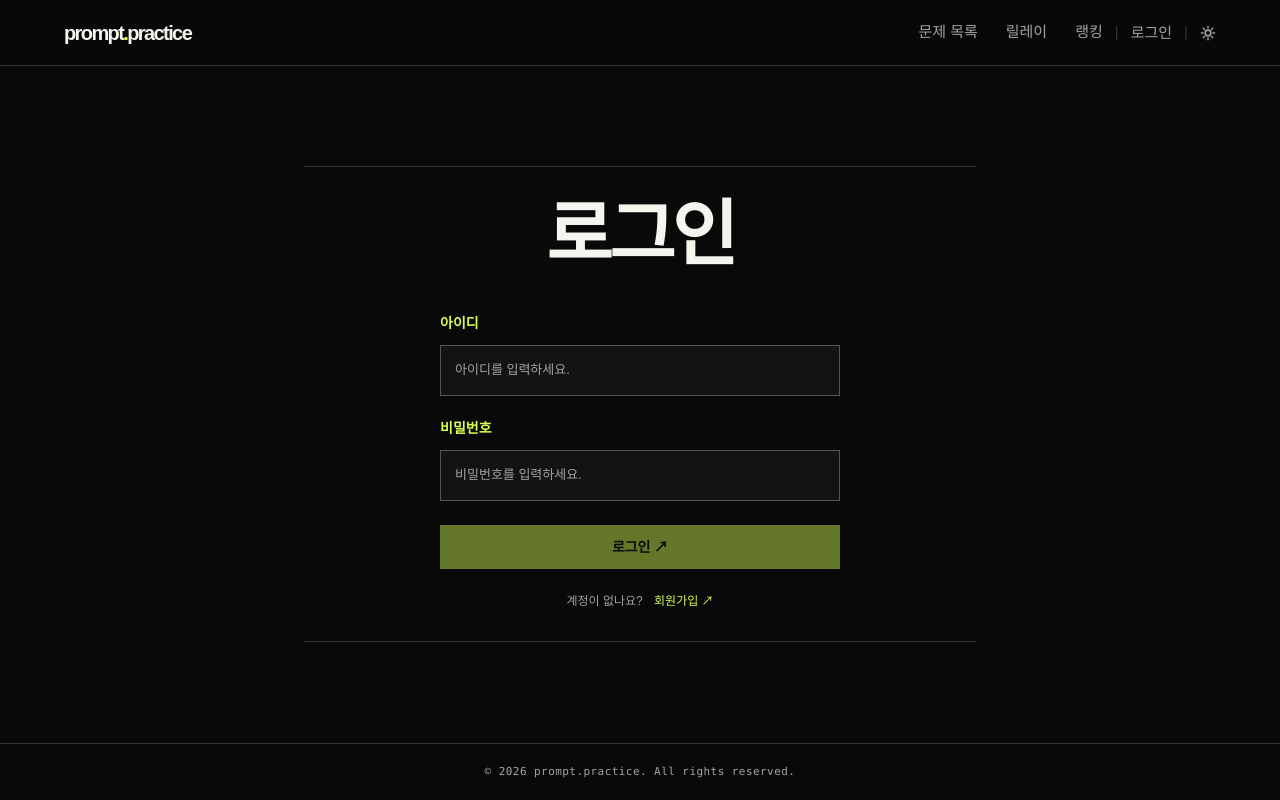
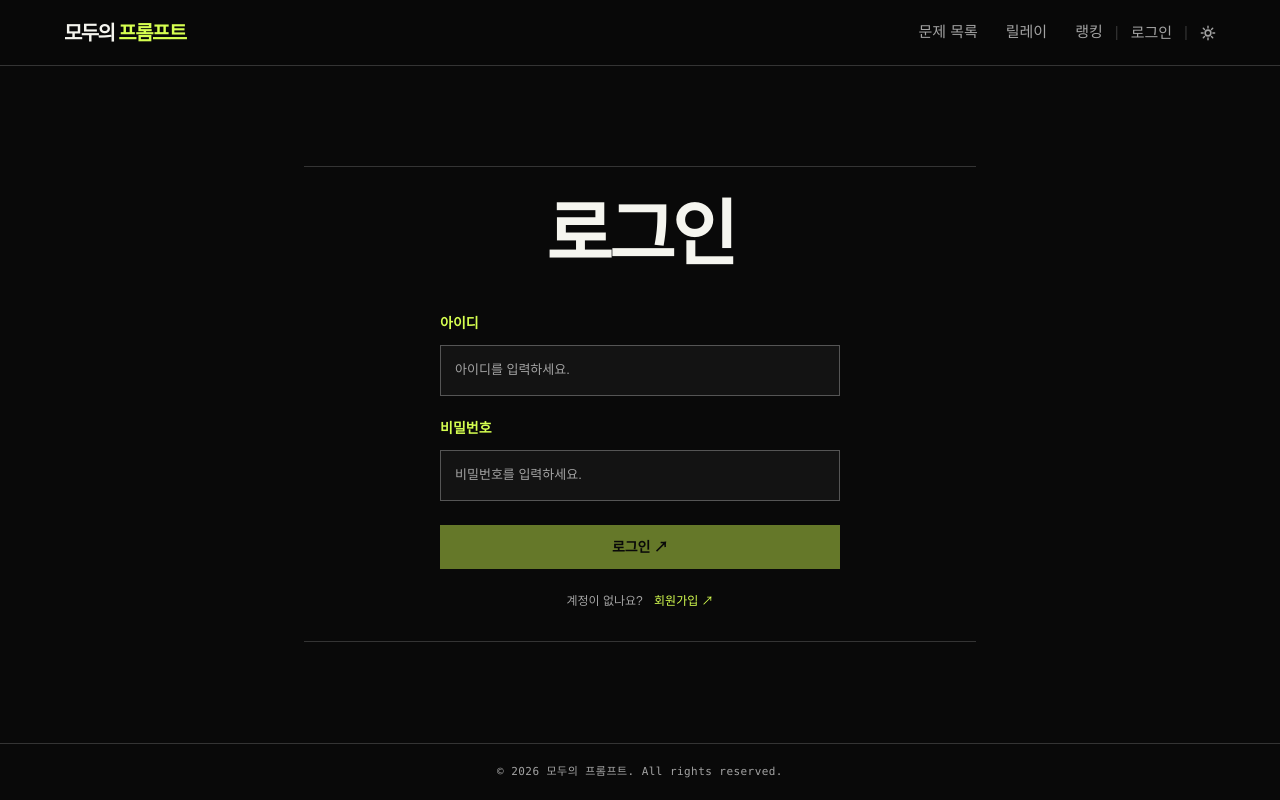
Before and after one commit to ddingorang/itsourprompt, a React (Vite) app in the folder frontend/: page /login in a window 1280 px wide. Built offline with nearby package versions, Linux system fonts and the light colour scheme; no server answers.

Commit message:
chore: 서비스 이름을 모두의 프롬프트로 변경하고 헤더·푸터 글씨 정리

```diff
--- a/frontend/src/shared/components/Footer.tsx
+++ b/frontend/src/shared/components/Footer.tsx
@@ -1,7 +1,14 @@
+// mono 스택에는 한글 글리프가 없어 윈도우에서 굴림으로 떨어진다.
+// 한글만 헤더 메뉴와 같은 Noto Sans KR로 그려지도록 뒤에 붙인다.
+const footerFontClasses =
+  "[font-family:ui-monospace,SFMono-Regular,Menlo,Monaco,Consolas,'Liberation_Mono','Courier_New',monospace,'Noto_Sans_KR',sans-serif]";
+
 export default function Footer() {
   return (
-    <footer className="border-t border-[var(--theme-border,#343434)] px-[5vw] py-5 text-center font-mono text-[11px] tracking-[0.04em] text-[var(--theme-subtle,#777)] max-[640px]:px-5">
-      © 2026 prompt.practice. All rights reserved.
+    <footer
+      className={`border-t border-[var(--theme-border,#343434)] px-[5vw] py-5 text-center text-[11px] tracking-[0.04em] text-[var(--theme-subtle,#777)] max-[640px]:px-5 ${footerFontClasses}`}
+    >
+      © 2026 모두의 프롬프트. All rights reserved.
     </footer>
   );
 }
--- a/frontend/src/shared/components/Header.tsx
+++ b/frontend/src/shared/components/Header.tsx
@@ -92,7 +92,7 @@ export default function Header({
         aria-label="홈으로 이동"
         onClick={onLogoClick}
       >
-        prompt<i className="not-italic text-[var(--acid,#d6ff50)]">.</i>practice
+        모두의 <i className="not-italic text-[var(--acid,#d6ff50)]">프롬프트</i>
       </Link>
 
       <button
@@ -143,7 +143,9 @@ export default function Header({
               <path d="M14.8 11.2A6.2 6.2 0 0 1 6.8 3.2a6.2 6.2 0 1 0 8 8Z" stroke="currentColor" strokeLinejoin="round" strokeWidth="1.8" />
             </svg>
           )}
-          <b className="min-[761px]:sr-only">
+          {/* span이면 페이지별 `nav span`(구분선 색) 규칙에 걸려 색이 흐려지고
+              버튼 hover의 강조색도 덮인다. b를 두고 굵기만 없앤다. */}
+          <b className="font-normal min-[761px]:sr-only">
             {colorMode === 'dark' ? 'LIGHT' : 'DARK'}
           </b>
         </button>
```
